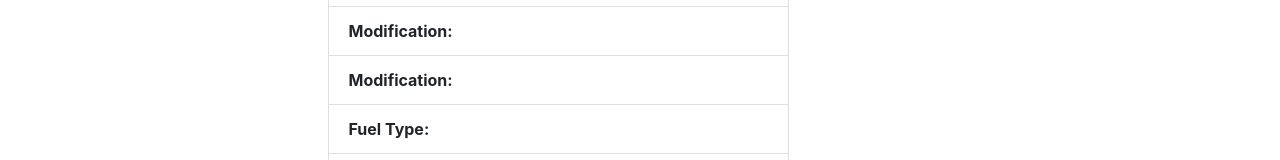
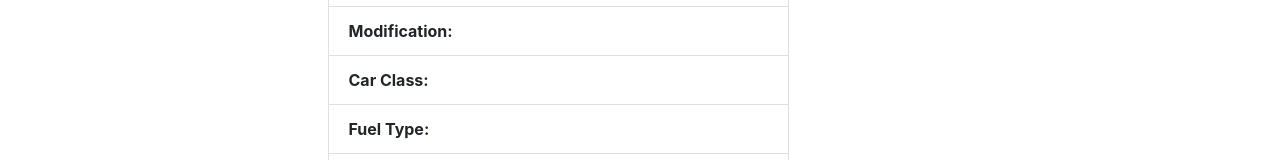
Before and after one commit to kagimf/icdb, an Angular app in the folder carPlatformAngular/: page /model/modification/view/1 in a window 1280 px wide. Shown: the part 386-546 px from the top of the page. Built offline with nearby package versions, Linux system fonts and the light colour scheme; no server answers.

Commit message:
Update modification-view.component.html

```diff
--- a/carPlatformAngular/src/app/modification-view/modification-view.component.html
+++ b/carPlatformAngular/src/app/modification-view/modification-view.component.html
@@ -15,7 +15,7 @@
             </ng-template>
             <li class="list-group-item"><b>Segment:</b> {{modification?.model.segment}}</li>
             <li class="list-group-item"><b>Modification:</b> {{modification?.modificationName}}</li>
-            <li class="list-group-item"><b>Modification:</b> {{modification?.carClass}}</li>
+            <li class="list-group-item"><b>Car Class:</b> {{modification?.carClass}}</li>
             <li *ngIf="modification?.productionStartDate" class="list-group-item"><b>Production Start Date:</b> {{modification?.productionStartDate}}</li>
             <li *ngIf="modification?.productionEndDate" class="list-group-item"><b>Production End Date:</b> {{modification?.productionEndDate}}</li>
             <li class="list-group-item"><b>Fuel Type:</b> {{modification?.fuelType}}</li>
```
